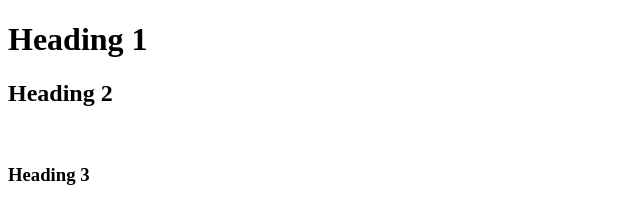
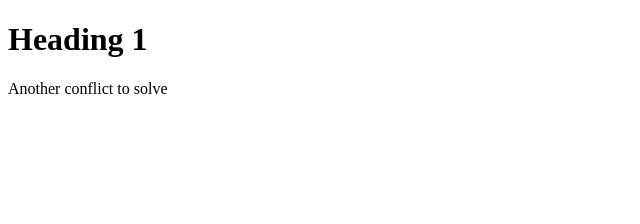
Before and after one commit to Tung-DAO-NGOC/git-practice, a plain HTML site: page index.html in a window 1280 px wide. Shown: the whole page, without its empty margins (0-640 px from the left). Drawn offline with Linux system fonts and the light colour scheme.

Commit message:
Update index.html

```diff
--- a/index.html
+++ b/index.html
@@ -8,8 +8,6 @@
   </head>
   <body>
     <h1>Heading 1</h1>
-    <h2>Heading 2</h2>
-    <br />
-    <h3>Heading 3</h3>
+    <p> Another conflict to solve </p>
   </body>
 </html>
```
